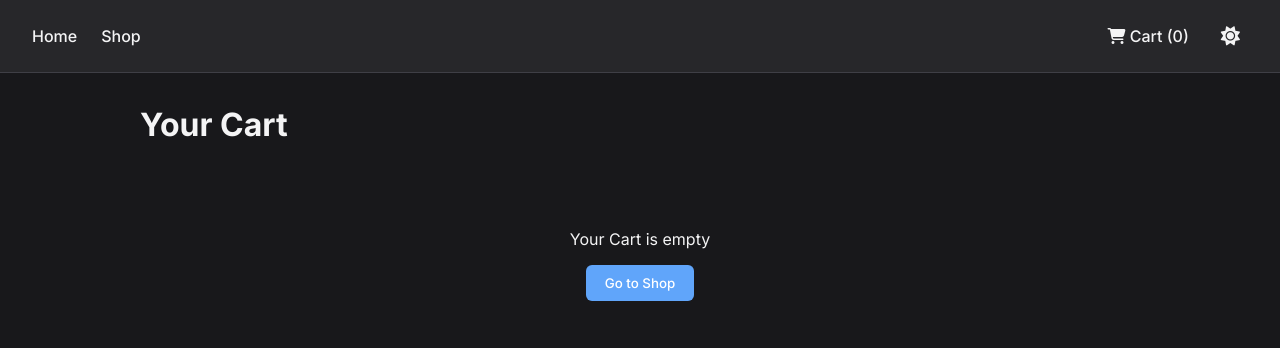
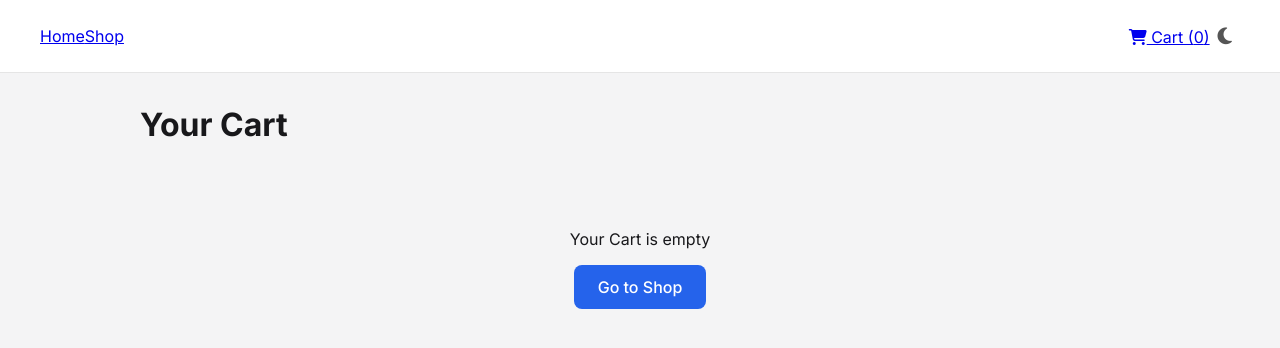
Before and after one commit to Atif-Pathan/theMockShop, a React (Vite) app: page /cart in a window 1280 px wide. Shown: the top 348 px of the page. Built offline with nearby package versions, Linux system fonts and the light colour scheme.

Commit message:
Add styling for hompage and header using css modules

```diff
--- a/src/App.jsx
+++ b/src/App.jsx
@@ -2,10 +2,11 @@ import './App.css';
 import { useState } from 'react';
 import { Outlet } from 'react-router-dom';
 import Header from './components/Header/Header.jsx';
+import styles from './App.module.css';
 
 function App() {
   const [cartItems, setCartItems] = useState([]);
-  const [theme, setTheme] = useState('dark');
+  const [theme, setTheme] = useState('light');
 
   const handleAddToCart = (product, quantity) => {
     // If quantity is 0 or less, treat it as a removal.
@@ -54,12 +55,13 @@ function App() {
   document.documentElement.className = theme;
 
   return (
-    <>
+    <div className={styles.app}>
       <Header
         numberOfItems={cartItems.length}
         theme={theme}
         toggleTheme={toggleTheme}
       />
+      <main className={styles.mainContent}>
         <Outlet
           context={{
             cartItems,
@@ -68,7 +70,8 @@ function App() {
             handleRemoveItem,
           }}
         />
-    </>
+      </main>
+    </div>
   );
 }
 
--- /dev/null
+++ b/src/App.module.css
@@ -0,0 +1,9 @@
+.app {
+  display: flex;
+  flex-direction: column;
+  min-height: 100vh;
+}
+
+.mainContent {
+  flex-grow: 1;
+}
--- a/src/components/Header/Header.module.css
+++ b/src/components/Header/Header.module.css
@@ -2,7 +2,7 @@
   display: flex;
   justify-content: space-between;
   align-items: center;
-  padding: 1rem 2rem;
+  padding: 1rem 2.5rem;
   background-color: var(--card-bg-color);
   border-bottom: 1px solid var(--border-color);
   position: sticky;
@@ -10,52 +10,99 @@
   z-index: 10;
 }
 
-.nav a {
-  margin-right: 1.5rem;
+.logo {
+  font-family: 'Poppins', sans-serif;
+  font-weight: 700;
+  font-size: 1.5rem;
   text-decoration: none;
-  color: var(--text-color);
-  font-weight: 500;
-  position: relative;
+  color: inherit;
 }
 
-.nav a::after {
-  content: '';
-  position: absolute;
-  width: 100%;
-  transform: scaleX(0);
-  height: 2px;
-  bottom: -4px;
-  left: 0;
-  background-color: var(--primary-color);
-  transform-origin: bottom right;
-  transition: transform 0.25s ease-out;
-}
-
-.nav a:hover::after {
-  transform: scaleX(1);
-  transform-origin: bottom left;
-}
-
-.nav a.active {
-  color: var(--primary-color);
-  font-weight: 700;
-}
-
-.controls {
+.desktopNav {
   display: flex;
   align-items: center;
   gap: 1.5rem;
 }
 
-.controls a {
+.desktopNav a {
   text-decoration: none;
+  color: var(--subtle-text-color);
+  font-weight: 500;
+  transition: color 0.2s ease-in-out;
+}
+
+.desktopNav a:hover {
   color: var(--text-color);
-  font-weight: 500;
+}
+
+.desktopNav a.active {
+  color: var(--primary-color);
+  font-weight: 700;
 }
 
 .themeButton {
   background: none;
-  color: var(--text-color);
+  color: var(--subtle-text-color);
   font-size: 1.2rem;
   padding: 0.5rem;
+  transition:
+    color 0.2s,
+    transform 0.2s;
 }
+
+.themeButton:hover {
+  color: var(--text-color);
+  transform: rotate(15deg) scale(1.1);
+  box-shadow: none;
+}
+
+/* Hamburger Menu Styles */
+.hamburgerButton {
+  display: none; /* Hidden by default */
+  background: none;
+  color: var(--text-color);
+  font-size: 1.5rem;
+  z-index: 100; /* Ensures it's above the overlay */
+}
+
+.mobileNav {
+  display: none; /* Hidden by default */
+}
+
+/* Media Query for Mobile */
+@media (max-width: 768px) {
+  .desktopNav {
+    display: none; /* Hide desktop nav on mobile */
+  }
+
+  .hamburgerButton {
+    display: block; /* Show hamburger on mobile */
+  }
+
+  .mobileNav {
+    display: flex;
+    flex-direction: column;
+    align-items: center;
+    justify-content: center;
+    gap: 3rem;
+    position: fixed;
+    top: 0;
+    left: 0;
+    width: 100%;
+    height: 100%;
+    background-color: var(--card-bg-color);
+    transform: translateX(100%);
+    transition: transform 0.3s ease-in-out;
+  }
+
+  .mobileNav.open {
+    transform: translateX(0);
+  }
+
+  .mobileNav a {
+    font-size: 2rem;
+    font-weight: 700;
+    text-decoration: none;
+    color: var(--text-color);
+  }
+}
--- a/src/index.css
+++ b/src/index.css
@@ -1,22 +1,21 @@
-@import url('https://fonts.googleapis.com/css2?family=Inter:wght@400;500;700&display=swap');
+@import url('https://fonts.googleapis.com/css2?family=Inter:wght@400;500;700&family=Poppins:wght@600;700&display=swap');
 
-/* Defines your color theme variables */
 :root.light {
   --background-color: #f4f4f5;
   --text-color: #18181b;
   --card-bg-color: #ffffff;
-  --primary-color: #3b82f6;
-  --border-color: #e4e4e7;
-  --subtle-text-color: #71717a;
+  --primary-color: #2563eb;
+  --border-color: #e5e5e5;
+  --subtle-text-color: #555555;
 }
 
 :root.dark {
-  --background-color: #18181b;
-  --text-color: #f4f4f5;
-  --card-bg-color: #27272a;
-  --primary-color: #60a5fa;
-  --border-color: #3f3f46;
-  --subtle-text-color: #a1a1aa;
+  --background-color: #1c1c1c;
+  --text-color: #f1f1f1;
+  --card-bg-color: #2a2a2a;
+  --primary-color: #3b82f6;
+  --border-color: #3a3a3a;
+  --subtle-text-color: #aaaaaa;
 }
 
 body {
@@ -29,25 +28,49 @@ body {
     color 0.2s ease-in-out;
 }
 
-/* Global Button Styles */
+/* Add the subtle gradient for the dark theme */
+:root.dark {
+  background-image: radial-gradient(
+    circle at 1px 1px,
+    rgba(255, 255, 255, 0.05) 1px,
+    transparent 0
+  );
+  background-size: 25px 25px;
+}
+
+/* Global Button Styles remain the same */
 button {
   border: none;
-  padding: 0.6rem 1.2rem;
-  border-radius: 6px;
+  padding: 0.75rem 1.5rem;
+  border-radius: 8px;
   cursor: pointer;
   font-family: 'Inter', sans-serif;
   font-weight: 500;
+  font-size: 1rem;
   background-color: var(--primary-color);
   color: white;
   transition:
     transform 0.1s ease-in-out,
-    background-color 0.2s;
+    box-shadow 0.2s;
 }
 
 button:hover {
-  transform: scale(1.05);
+  box-shadow: 0 4px 15px -3px
+    color-mix(in srgb, var(--primary-color) 40%, transparent);
 }
 
 button:active {
   transform: scale(0.98);
 }
+
+.sr-only {
+  position: absolute !important;
+  width: 1px !important;
+  height: 1px !important;
+  padding: 0 !important;
+  margin: -1px !important;
+  overflow: hidden !important;
+  clip: rect(0, 0, 0, 0) !important;
+  white-space: nowrap !important;
+  border: 0 !important;
+}
--- a/src/main.jsx
+++ b/src/main.jsx
@@ -3,9 +3,9 @@ import { createRoot } from 'react-dom/client';
 import { createBrowserRouter, RouterProvider } from 'react-router-dom';
 import CartPage from './pages/CartPage/CartPage.jsx';
 import ErrorPage from './pages/ErrorPage.jsx';
-import HomePage from './pages/HomePage.jsx';
+import HomePage from './pages/HomePage/HomePage.jsx';
 import ProductDetailPage from './pages/ProductDetailPage.jsx';
-import ShopPage from './pages/ShopPage.jsx';
+import ShopPage from './pages/ShopPage/ShopPage.jsx';
 import {
   getAllProducts,
   getProductBySlug,
--- /dev/null
+++ b/src/pages/HomePage/HomePage.jsx
@@ -0,0 +1,21 @@
+import { Link } from 'react-router-dom';
+import styles from './HomePage.module.css';
+
+export default function HomePage() {
+  return (
+    <main className={styles.hero}>
+      <h1 className={styles.headline}>
+        Conscious Style, Effortlessly Delivered.
+      </h1>
+      <p className={styles.subheadline}>
+        Welcome to The Curated Wardrobe, a destination for those who seek more
+        than just clothes. We offer a thoughtfully selected range of
+        high-quality, timeless essentials designed to build a versatile and
+        intentional wardrobe. Shop with purpose, wear with confidence.
+      </p>
+      <Link to="/shop">
+        <button className={styles.ctaButton}>Explore The Collection</button>
+      </Link>
+    </main>
+  );
+}
--- /dev/null
+++ b/src/pages/HomePage/HomePage.module.css
@@ -0,0 +1,56 @@
+.hero {
+  display: flex;
+  flex-direction: column;
+  align-items: center;
+  justify-content: center;
+  text-align: center;
+  min-height: calc(100vh - 80px); /* Full viewport height minus header height */
+  padding: 2rem;
+}
+
+.headline {
+  font-family: 'Poppins', sans-serif;
+  font-weight: 700;
+  font-size: clamp(2.5rem, 6vw, 4.5rem); /* Responsive font size */
+  margin: 0;
+  max-width: 14ch; /* Limits line length for readability */
+  line-height: 1.1;
+  animation: fadeInDown 0.8s ease-out both;
+}
+
+.subheadline {
+  font-size: clamp(1.1rem, 2.5vw, 1.25rem);
+  color: var(--subtle-text-color);
+  max-width: 45ch;
+  margin: 1.5rem 0 2.5rem 0;
+  animation: fadeInUp 0.8s 0.2s ease-out both;
+}
+
+.ctaButton {
+  font-size: 1.1rem;
+  padding: 1rem 2.5rem;
+  animation: fadeInUp 0.8s 0.4s ease-out both;
+}
+
+/* Keyframe animations for subtle entrance */
+@keyframes fadeInDown {
+  from {
+    opacity: 0;
+    transform: translateY(-20px);
+  }
+  to {
+    opacity: 1;
+    transform: translateY(0);
+  }
+}
+
+@keyframes fadeInUp {
+  from {
+    opacity: 0;
+    transform: translateY(20px);
+  }
+  to {
+    opacity: 1;
+    transform: translateY(0);
+  }
+}
```
Lines whose indentation alone changed are shown as unchanged.
